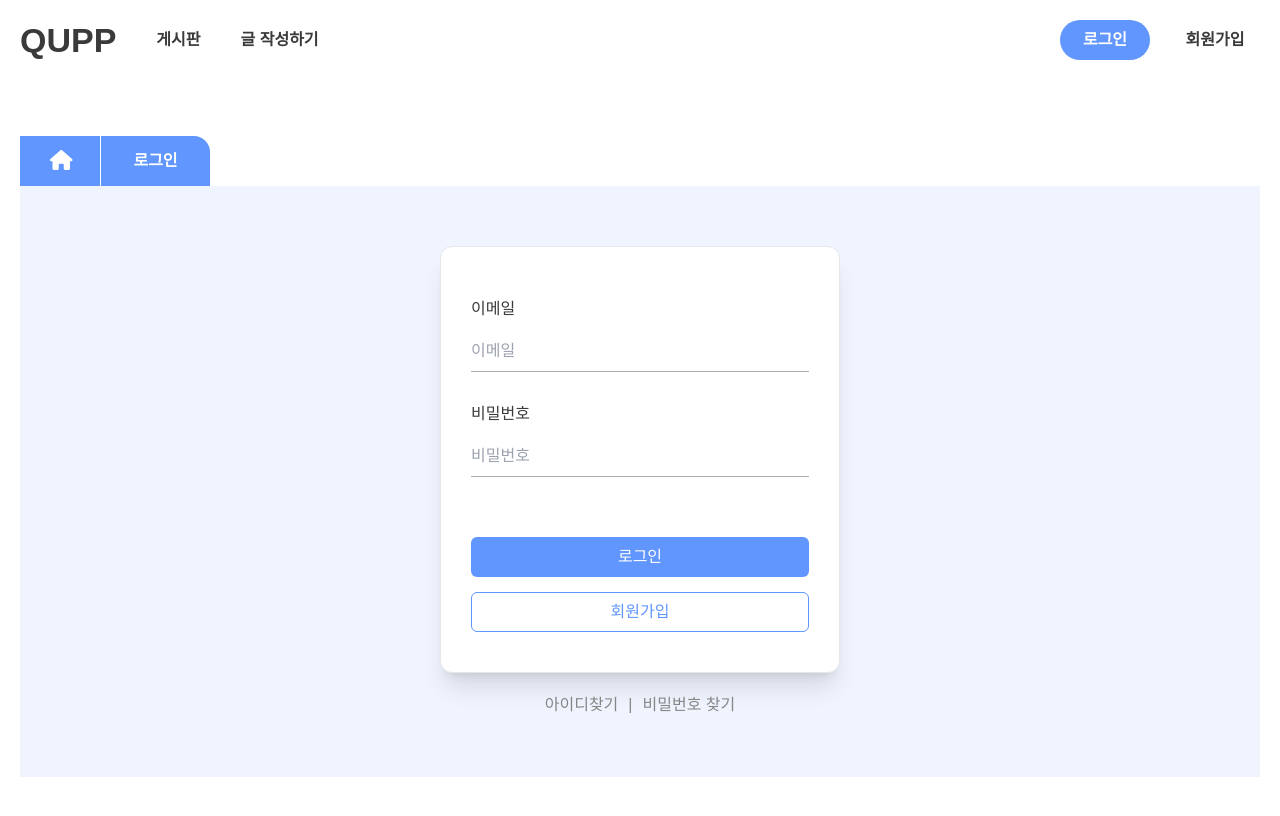
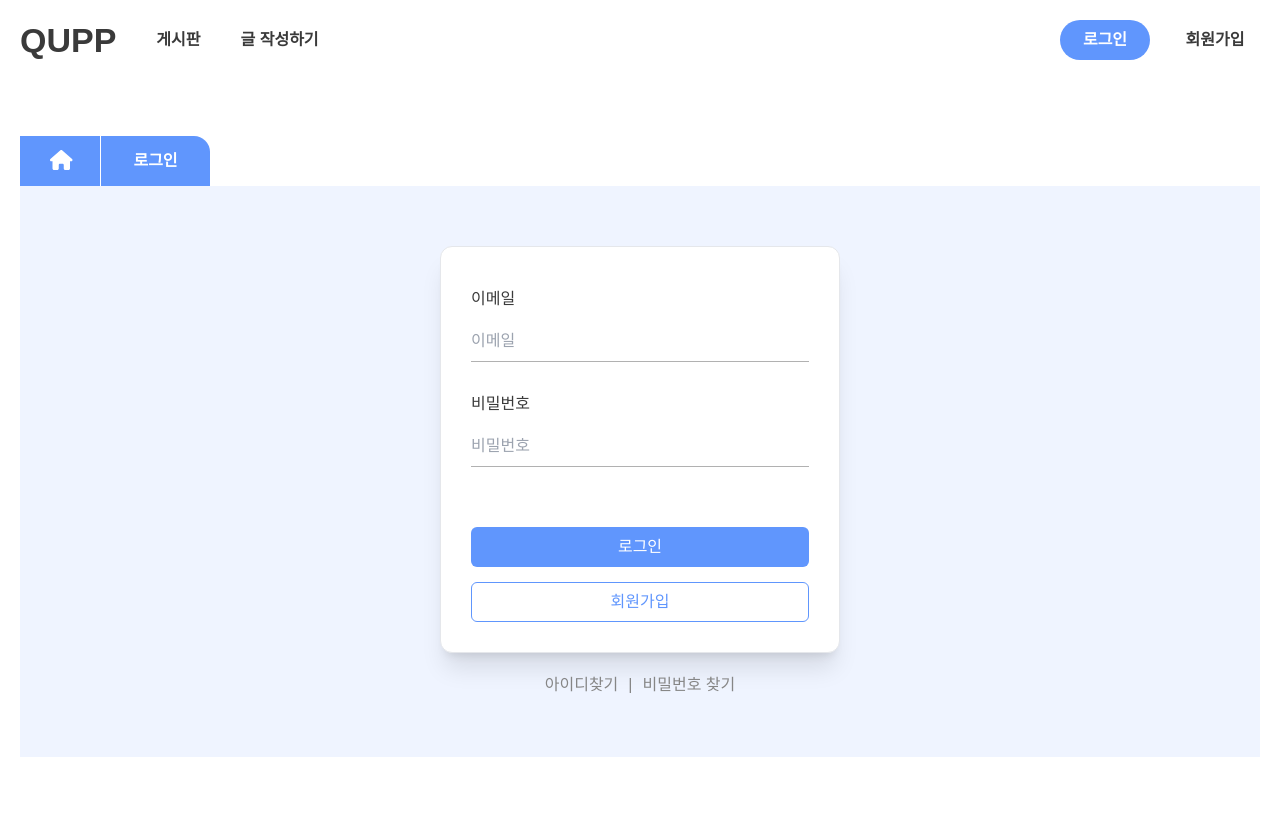
Before and after one commit to crewd/qupp-front, a Next.js app: page /login in a window 1280 px wide. Built offline with nearby package versions, Linux system fonts and the light colour scheme.

Commit message:
design: 로그인 회원가입 폼 padding 변경

```diff
--- a/pages/login/index.tsx
+++ b/pages/login/index.tsx
@@ -11,7 +11,7 @@ const LoginPage = () => {
       </Head>
       <BgTitle>로그인</BgTitle>
       <div className="sm:p-[60px] px-[20px] py-[60px] sm:bg-primary/10">
-        <div className="sm:w-[400px] w-full sm:px-[30px] sm:py-[40px] bg-white m-auto flex justify-center flex-col sm:border sm:shadow-xl sm:rounded-xl">
+        <div className="sm:w-[400px] w-full sm:p-[30px] bg-white m-auto flex justify-center flex-col sm:border sm:shadow-xl sm:rounded-xl">
           <div className="w-full sm:h-[230px] h-[250px] flex flex-col gap-[20px] items-center">
             <div className="w-full">
               <p className="py-[10px]">이메일</p>
--- a/pages/signup/index.tsx
+++ b/pages/signup/index.tsx
@@ -10,7 +10,7 @@ const SignUpPage = () => {
       </Head>
       <BgTitle>회원가입</BgTitle>
       <div className="sm:p-[60px] px-[20px] py-[60px] sm:bg-primary/10">
-        <div className="sm:w-[400px] w-full sm:px-[30px] sm:py-[40px] bg-white m-auto flex justify-center flex-col sm:border sm:shadow-xl sm:rounded-xl">
+        <div className="sm:w-[400px] w-full sm:p-[30px] bg-white m-auto flex justify-center flex-col sm:border sm:shadow-xl sm:rounded-xl">
           <div className="w-full flex flex-col gap-[20px]">
             <div className="w-full">
               <p className="leading-[42px] w-[160px] pr-[10px]">이메일</p>
```
